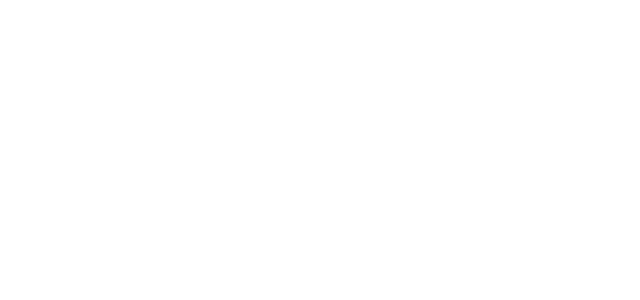
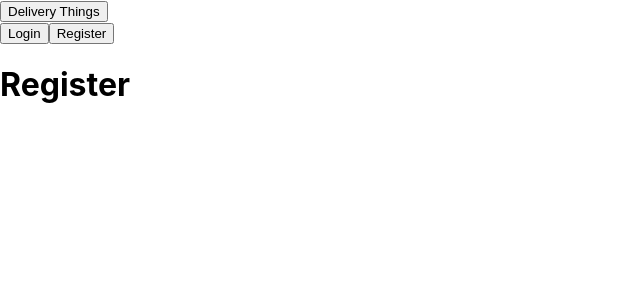
Before and after one commit to LucasTFranca/delivery-things-frontend, a React (Create React App) app: page /register in a window 1280 px wide. Before the commit this address had no page. Shown: the top 300 px of the page, without its empty margins (0-640 px from the left). Built offline with nearby package versions, Linux system fonts and the light colour scheme; the HTML template or start-up script is replaced by a standard one.

Commit message:
Component Header criado e finalizado

```diff
--- a/src/App.jsx
+++ b/src/App.jsx
@@ -1,12 +1,16 @@
 import React from 'react';
 import { Route, Routes } from 'react-router-dom';
 import Home from './pages/Home';
+import Login from './pages/Login';
+import Register from './pages/Register';
 
 function App() {
   return (
     <div className="App">
       <Routes>
         <Route path="/" element={<Home />} />
+        <Route path="/login" element={<Login />} />
+        <Route path="/register" element={<Register />} />
       </Routes>
     </div>
   );
--- /dev/null
+++ b/src/components/Header.jsx
@@ -0,0 +1,45 @@
+import React from 'react';
+import { useNavigate } from 'react-router-dom';
+
+function Header() {
+  const { user } = localStorage;
+  const navigate = useNavigate();
+
+  function redirectPage(rote) {
+    navigate(rote);
+  }
+
+  function handleClick({ target }) {
+    const { id } = target;
+
+    const linkDictionary = {
+      login: '/login',
+      register: '/register',
+      logo: '/',
+    };
+
+    redirectPage(linkDictionary[id]);
+  }
+
+  function removeUserToken() {
+    localStorage.removeItem('user');
+    navigate('/');
+  }
+
+  return (
+    <div className="Header">
+      <button id="logo" onClick={handleClick} type="button">Delivery Things</button>
+      {
+        user ? <button onClick={removeUserToken} type="button">Logout</button>
+          : (
+            <div>
+              <button onClick={handleClick} id="login" type="button">Login</button>
+              <button onClick={handleClick} id="register" type="button">Register</button>
+            </div>
+          )
+      }
+    </div>
+  );
+}
+
+export default Header;
--- a/src/pages/Home.jsx
+++ b/src/pages/Home.jsx
@@ -1,8 +1,9 @@
 import React from 'react';
+import Header from '../components/Header';
 
 function Home() {
   return (
-    <h1>a</h1>
+    <Header />
   );
 }
 
--- /dev/null
+++ b/src/pages/Login.jsx
@@ -0,0 +1,13 @@
+import React from 'react';
+import Header from '../components/Header';
+
+function Login() {
+  return (
+    <div>
+      <Header />
+      <h1>Login</h1>
+    </div>
+  );
+}
+
+export default Login;
--- /dev/null
+++ b/src/pages/Register.jsx
@@ -0,0 +1,13 @@
+import React from 'react';
+import Header from '../components/Header';
+
+function Register() {
+  return (
+    <div>
+      <Header />
+      <h1>Register</h1>
+    </div>
+  );
+}
+
+export default Register;
```
Also changed, not shown: src/components/ProductCard.jsx (added).
